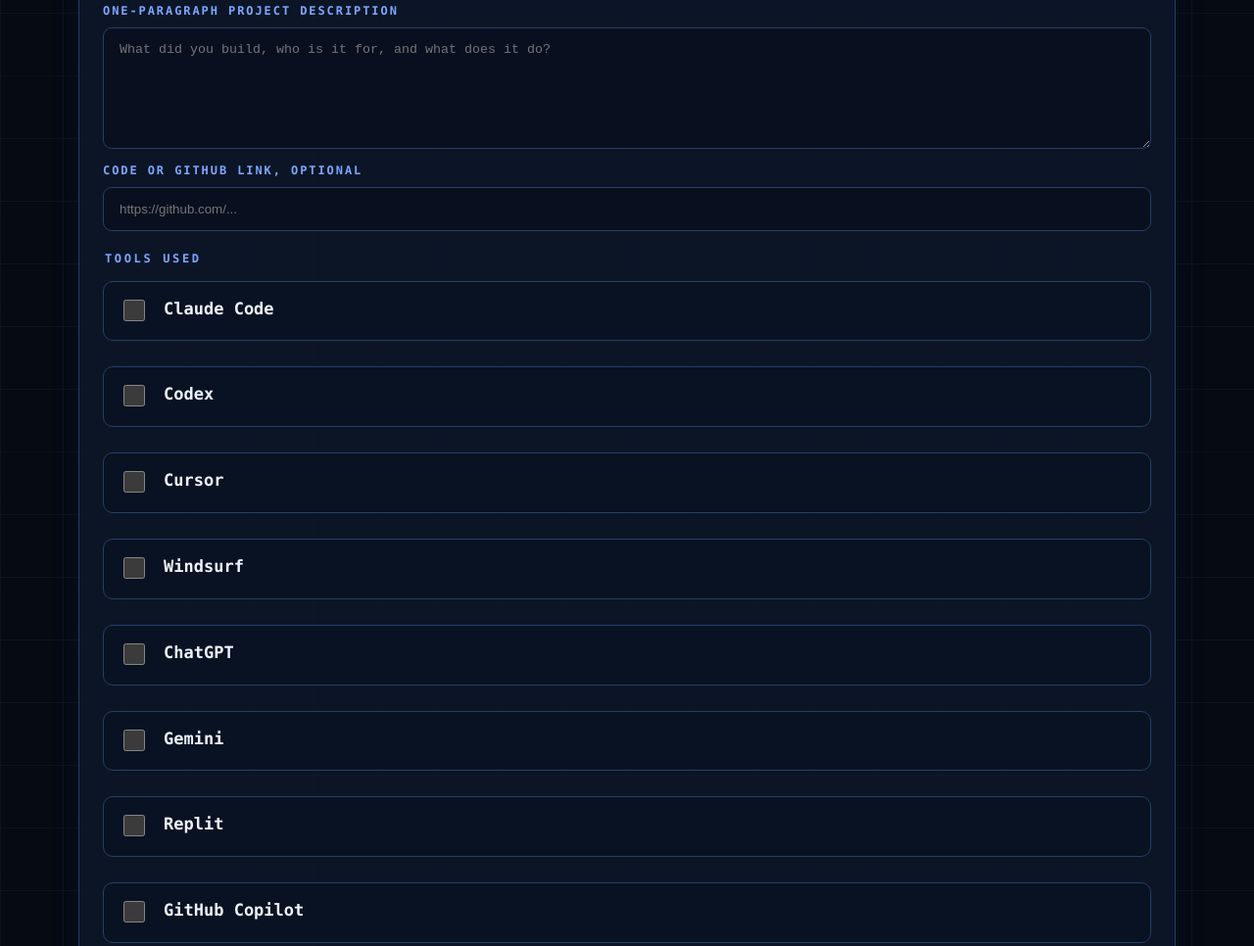
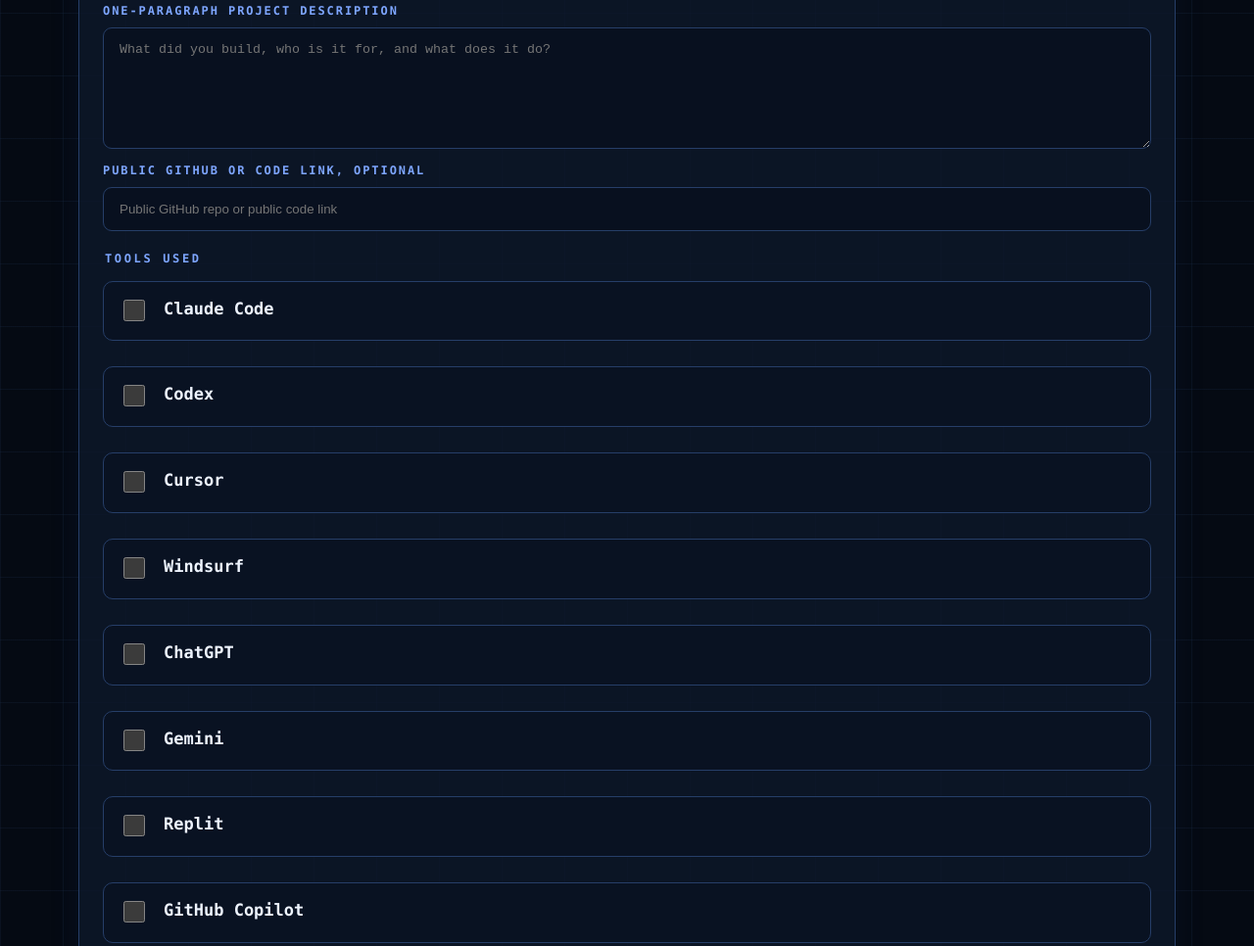
Before and after one commit to reidsendroff/ai-club-leadership-form, a website: page public/index.html in a window 1280 px wide. Shown: the part 2099-3065 px from the top of the page at 98% size. Drawn offline with Linux system fonts and the light colour scheme.

Commit message:
Clarify public GitHub link label

```diff
--- a/public/index.html
+++ b/public/index.html
@@ -115,8 +115,8 @@
             <textarea name="projectDescription" minlength="30" maxlength="3000" required placeholder="What did you build, who is it for, and what does it do?"></textarea>
           </label>
           <label>
-            Code or GitHub link, optional
-            <input name="codeLink" placeholder="https://github.com/...">
+            Public GitHub or code link, optional
+            <input name="codeLink" placeholder="Public GitHub repo or public code link">
           </label>
           <fieldset>
             <legend>Tools used</legend>
```
